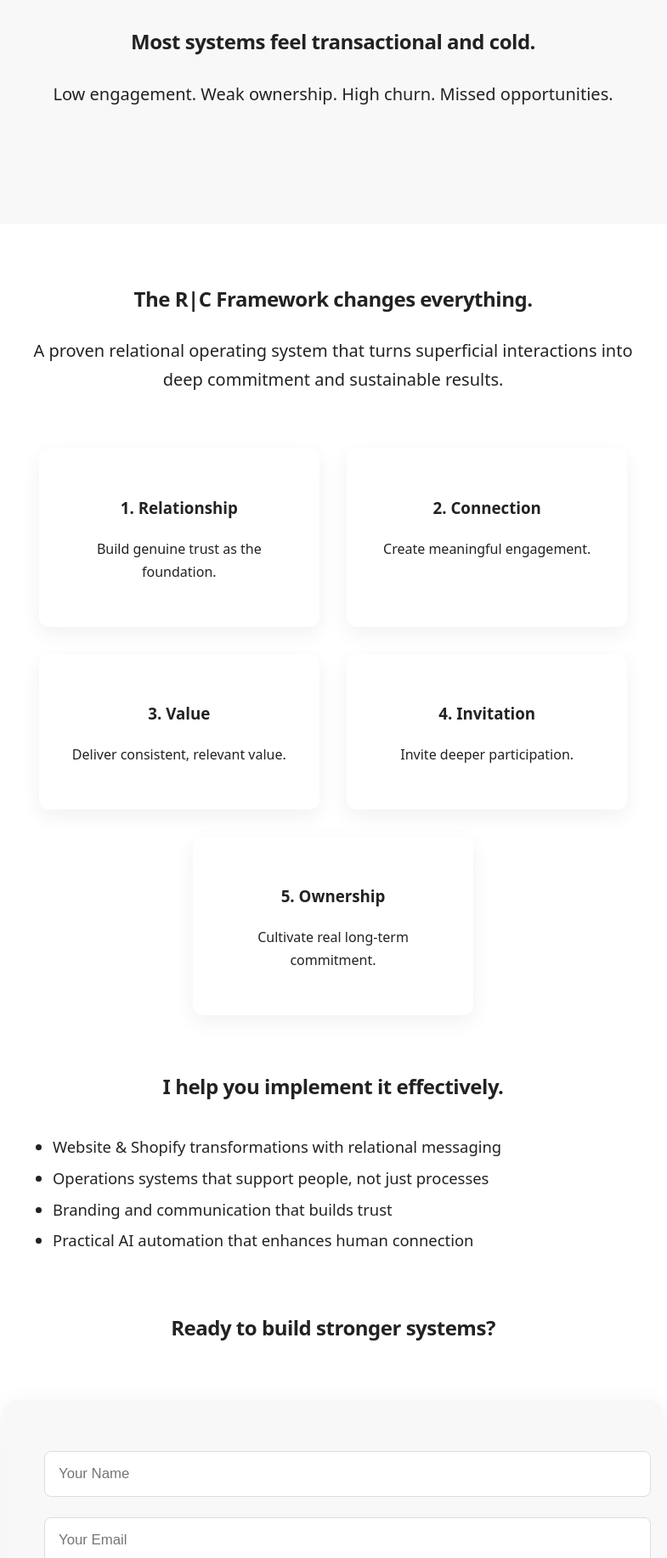
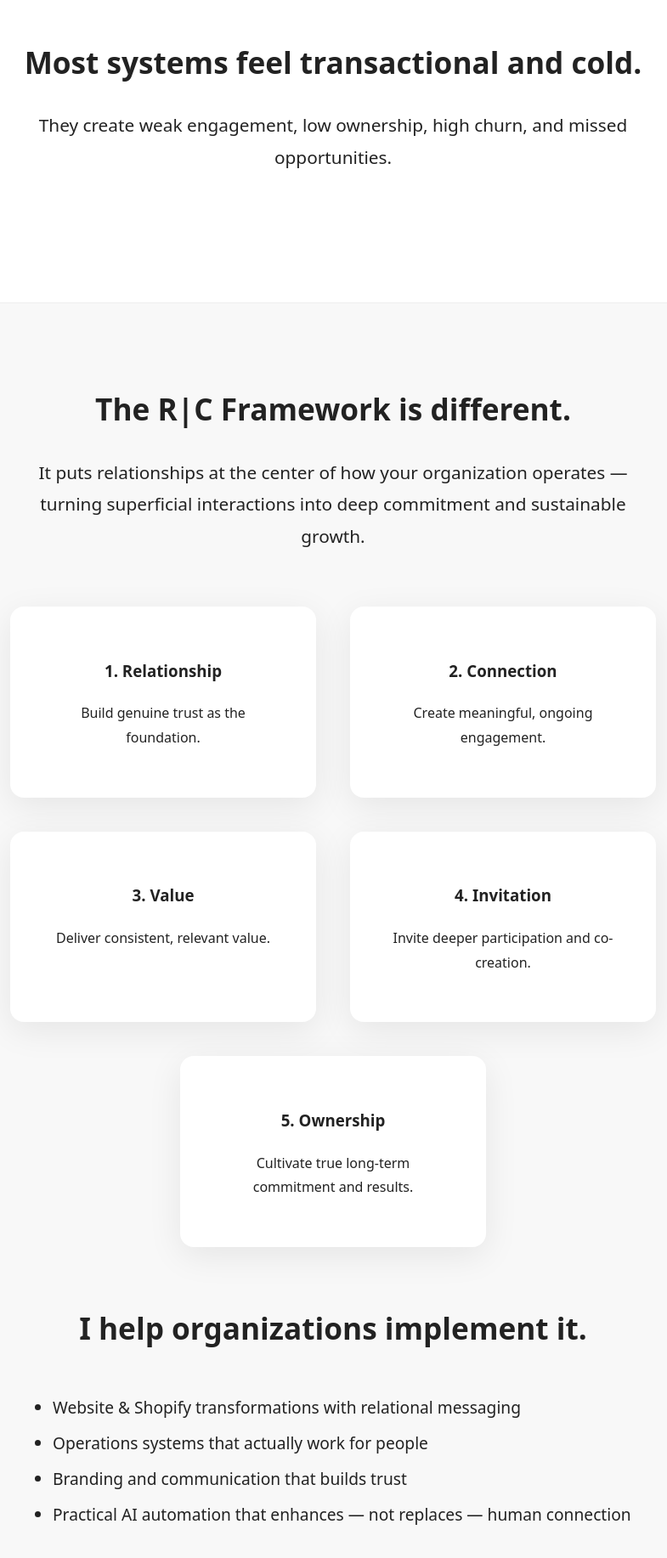
Before and after one commit to betsymulcahey-eng/rc-framework, a plain HTML site: page index.html in a window 1280 px wide. Shown: the part 800-2634 px from the top of the page at 85% size, without its empty margins (248-1033 px from the left). Drawn offline with Linux system fonts and the light colour scheme.

Commit message:
Update index.html

```diff
--- a/index.html
+++ b/index.html
@@ -5,56 +5,55 @@
     <meta name="viewport" content="width=device-width, initial-scale=1.0">
     <meta name="description" content="The R|C Framework - Relationship-Centric Operating Systems for sustainable growth.">
     <title>The R|C Framework™</title>
-    <link rel="icon" href="RC (3).png" type="image/png"> <!-- Favicon - change if needed -->
+    <link rel="icon" href="RC (3).png" type="image/png">
     <style>
-        body { font-family: system-ui, -apple-system, sans-serif; margin: 0; padding: 0; line-height: 1.7; color: #222; background: #fff; }
-        header { background: #0f0f0f; color: white; padding: 6rem 1rem 4rem; text-align: center; }
-        .logo { max-width: 420px; margin: 0 auto 1.5rem; }
-        .container { max-width: 1000px; margin: 0 auto; padding: 3rem 1rem; }
-        h1, h2 { font-weight: 600; letter-spacing: -0.02em; }
-        .pain { background: #f8f8f8; padding: 4rem 1rem; text-align: center; }
-        .cycle { display: flex; flex-wrap: wrap; gap: 2rem; justify-content: center; margin: 4rem 0; }
-        .step { background: white; padding: 2.2rem; border-radius: 12px; width: 260px; box-shadow: 0 8px 25px rgba(0,0,0,0.06); text-align: center; }
-        form { background: #f8f8f8; padding: 3rem; border-radius: 16px; max-width: 680px; margin: 4rem auto; box-shadow: 0 10px 35px rgba(0,0,0,0.07); }
+        body { font-family: system-ui, -apple-system, sans-serif; margin: 0; padding: 0; line-height: 1.8; color: #222; background: #f8f8f8; }
+        header { background: #0a0a0a; color: white; padding: 8rem 1rem 6rem; text-align: center; }
+        .logo { max-width: 420px; margin: 0 auto 2rem; }
+        .container { max-width: 1000px; margin: 0 auto; padding: 4rem 1rem; }
+        h2 { font-size: 2.2rem; text-align: center; margin-bottom: 1.5rem; }
+        .pain { background: white; padding: 4rem 1rem; text-align: center; border-bottom: 1px solid #eee; }
+        .cycle { display: flex; flex-wrap: wrap; gap: 2.5rem; justify-content: center; margin: 4rem 0; }
+        .step { background: white; padding: 2.5rem; border-radius: 16px; width: 280px; box-shadow: 0 10px 40px rgba(0,0,0,0.08); text-align: center; }
+        form { background: white; padding: 3.5rem; border-radius: 16px; max-width: 680px; margin: 4rem auto; box-shadow: 0 15px 50px rgba(0,0,0,0.1); }
         input, textarea { width: 100%; padding: 16px; margin: 12px 0; border: 1px solid #ddd; border-radius: 8px; font-size: 1.05rem; }
-        button { background: #0f0f0f; color: white; padding: 18px 40px; border: none; border-radius: 8px; font-size: 1.1rem; cursor: pointer; width: 100%; font-weight: 600; }
+        button { background: #0a0a0a; color: white; padding: 18px 40px; border: none; border-radius: 8px; font-size: 1.1rem; cursor: pointer; width: 100%; font-weight: 600; }
     </style>
 </head>
 <body>
     <header>
         <img src="Extended Logo with Tagline (1).png" alt="The R|C Framework" class="logo">
-        <p style="font-size: 1.35rem; max-width: 720px; margin: 1.5rem auto;">Building systems with relationships at the center.</p>
     </header>
 
     <div class="pain">
         <div class="container">
             <h2>Most systems feel transactional and cold.</h2>
-            <p style="font-size: 1.25rem; max-width: 700px; margin: 1.5rem auto;">Low engagement. Weak ownership. High churn. Missed opportunities.</p>
+            <p style="font-size: 1.3rem; max-width: 720px; margin: 1.5rem auto;">They create weak engagement, low ownership, high churn, and missed opportunities.</p>
         </div>
     </div>
 
     <div class="container">
-        <h2 style="text-align: center;">The R|C Framework changes everything.</h2>
-        <p style="text-align: center; font-size: 1.25rem; max-width: 720px; margin: 1.5rem auto;">A proven relational operating system that turns superficial interactions into deep commitment and sustainable results.</p>
+        <h2>The R|C Framework is different.</h2>
+        <p style="text-align: center; font-size: 1.3rem; max-width: 720px; margin: 1.5rem auto;">It puts relationships at the center of how your organization operates — turning superficial interactions into deep commitment and sustainable growth.</p>
 
         <div class="cycle">
             <div class="step"><h3>1. Relationship</h3><p>Build genuine trust as the foundation.</p></div>
-            <div class="step"><h3>2. Connection</h3><p>Create meaningful engagement.</p></div>
+            <div class="step"><h3>2. Connection</h3><p>Create meaningful, ongoing engagement.</p></div>
             <div class="step"><h3>3. Value</h3><p>Deliver consistent, relevant value.</p></div>
-            <div class="step"><h3>4. Invitation</h3><p>Invite deeper participation.</p></div>
-            <div class="step"><h3>5. Ownership</h3><p>Cultivate real long-term commitment.</p></div>
+            <div class="step"><h3>4. Invitation</h3><p>Invite deeper participation and co-creation.</p></div>
+            <div class="step"><h3>5. Ownership</h3><p>Cultivate true long-term commitment and results.</p></div>
         </div>
 
-        <h2 style="text-align: center; margin-top: 4rem;">I help you implement it effectively.</h2>
-        <ul style="font-size: 1.15rem; max-width: 700px; margin: 2rem auto; line-height: 2;">
+        <h2 style="text-align: center; margin-top: 4rem;">I help organizations implement it.</h2>
+        <ul style="font-size: 1.2rem; max-width: 700px; margin: 2.5rem auto; line-height: 2.2;">
             <li>Website & Shopify transformations with relational messaging</li>
-            <li>Operations systems that support people, not just processes</li>
+            <li>Operations systems that actually work for people</li>
             <li>Branding and communication that builds trust</li>
-            <li>Practical AI automation that enhances human connection</li>
+            <li>Practical AI automation that enhances — not replaces — human connection</li>
         </ul>
 
-        <div id="contact" style="text-align: center; margin-top: 4rem;">
-            <h2>Ready to build stronger systems?</h2>
+        <div id="contact" style="text-align: center;">
+            <h2>Let's build something better.</h2>
             <form action="https://formspree.io/f/your-form-id" method="POST">
                 <input type="text" name="name" placeholder="Your Name" required>
                 <input type="email" name="email" placeholder="Your Email" required>
@@ -64,7 +63,7 @@
         </div>
     </div>
 
-    <footer style="background: #0f0f0f; color: #aaa; text-align: center; padding: 3rem 1rem; font-size: 0.95rem;">
+    <footer style="background: #0a0a0a; color: #aaa; text-align: center; padding: 3rem 1rem;">
         <p>The R|C Framework™ • Elizabeth Mulcahey</p>
     </footer>
 </body>
```
